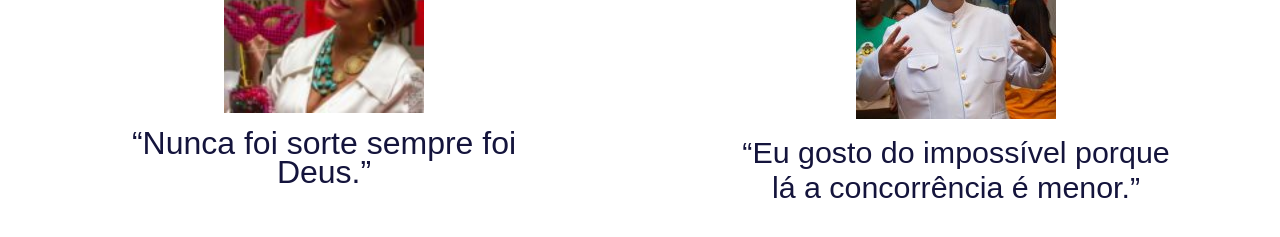
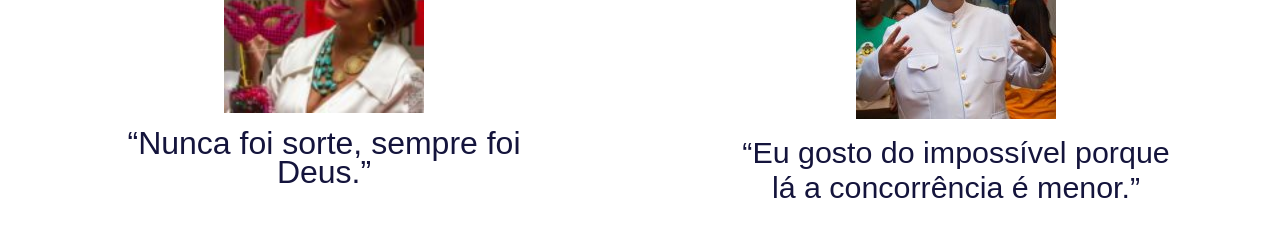
Before and after one commit to tiago0051/grupo-rio, a Next.js app: page / in a window 1280 px wide. Shown: the part 3040-3277 px from the top of the page. Built offline with nearby package versions, Linux system fonts and the light colour scheme.

Commit message:
correção de gramatica

```diff
--- a/src/pages/index.tsx
+++ b/src/pages/index.tsx
@@ -108,7 +108,7 @@ const Home: NextPage = () => {
               <span>CEO | Grupo Rio</span>
 
               <Image src="/maria-augusta.jpg" alt="Maria Augusta" width="200px" height="200px" layout="fixed"/>
-              <p>“Nunca foi sorte sempre foi Deus.”</p>
+              <p>“Nunca foi sorte, sempre foi Deus.”</p>
             </div>
 
             <div id="thiago-costa">
```
